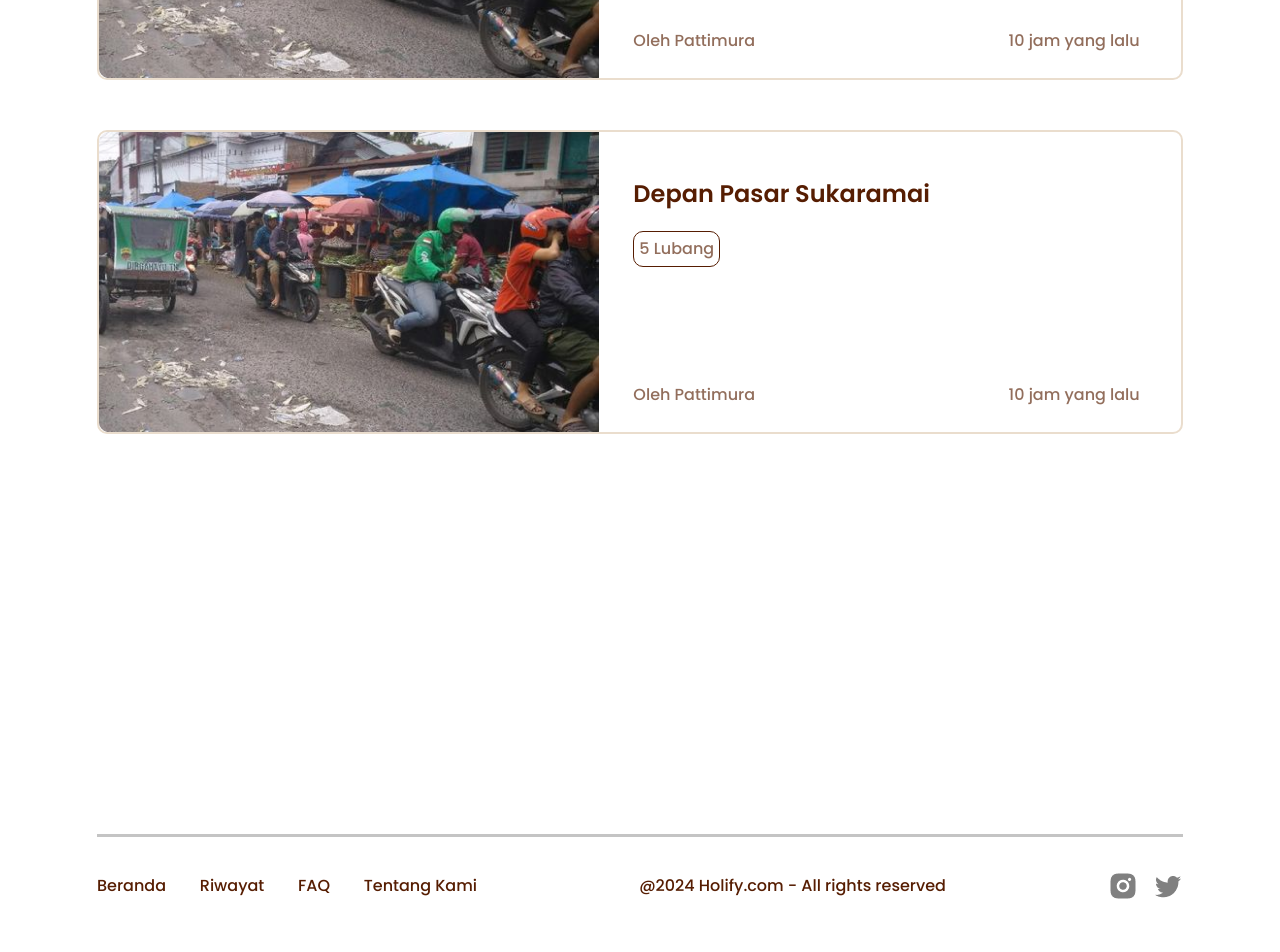
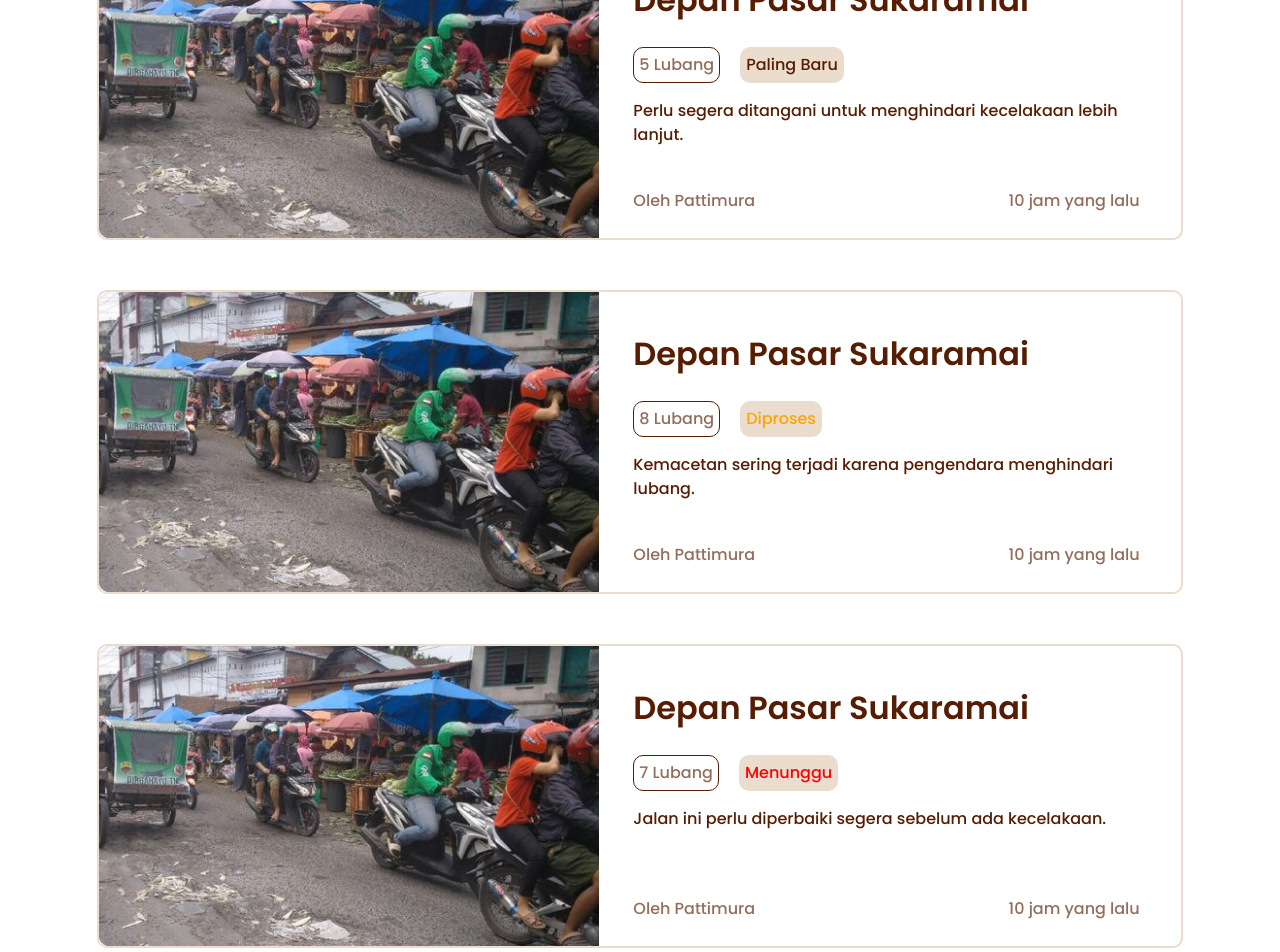
Before and after one commit to adzizPe/Massive_Project, a React (Vite) app in the folder WebUser_Pattimura/Front-End/: page /history in a window 1280 px wide. Shown: the part 1080-2032 px from the top of the page. Built offline with nearby package versions, Linux system fonts and the light colour scheme.

Commit message:
perubahan

```diff
--- a/WebUser_Pattimura/Front-End/src/views/History/history.scss
+++ b/WebUser_Pattimura/Front-End/src/views/History/history.scss
@@ -10,7 +10,7 @@
       flex-direction: column;
       align-items: center;
       width: 1086px;
-      margin-top: 40px;
+      margin-top: 200px;
     }
 
     .section-list-btn {
@@ -44,17 +44,69 @@
         padding: 15px;
 
         h3 {
-          font-size: 24px;
+          font-size: 32px;
         }
 
+        /* Style untuk info-hole */
         .info-hole {
-          position: absolute;
-          margin-top: 10px;
+          display: inline-block;
+          margin-right: 20px; /* Atur jarak antara holes dan status */
+          margin-top: 20px;
           padding: 5px;
           border: 1px solid #561d02;
           border-radius: 10px;
           color: #561d02a4;
         }
+        /* Style untuk info-hole */
+        .info-hole {
+          display: inline-block;
+          margin-right: 20px; /* Atur jarak antara holes dan status */
+          margin-top: 20px;
+          padding: 5px;
+          border: 1px solid #561d02;
+          border-radius: 10px;
+          color: #561d02a4;
+        }
+
+        /* Style untuk info-status */
+        .info-status {
+          display: inline-block;
+          font-weight: 500; /* Contoh: bold text */
+          padding: 5px;
+          border: 1px solid #ffffff00;
+          border-radius: 10px;
+          color: #561d02a4;
+          background-color: #EADDCD;
+        }
+
+        /* Warna berdasarkan status */
+        .info-status.paling-baru {
+          color: #561d02;
+        }
+
+        .info-status.selesai {
+          color: green;
+        }
+
+        .info-status.menunggu {
+          color: red;
+        }
+
+        .info-status.diproses {
+          color: orange;
+        }
+
+        .info-status.paling-lama {
+          color: #561d02;
+        }
+
+        /* Style untuk mengatur info section */
+        .desc .info {
+          display: flex;
+          align-items: center;
+          margin-top: 100px; /* Atur jarak sesuai kebutuhan */
+        }
+
 
         .rapporteur {
           position: absolute;
@@ -74,5 +126,54 @@
     .history-footer {
       margin-top: 400px;
     }
+
+        /* Ensuring all footer-specific styles are scoped */
+    .history-footer {
+      background-color: #ffffff;
+      padding: 20px 0;
+      display: flex;
+      justify-content: center;
+      align-items: center;
+      flex-direction: column;
+      width: 100%;
+    }
+
+    .history-footer .section-footer {
+      width: 100%;
+      max-width: 1200px;
+      display: flex;
+      justify-content: space-between;
+      align-items: center;
+      flex-wrap: wrap;
+      padding: 0 20px;
+      box-sizing: border-box;
+    }
+
+    .history-footer .section-list {
+      display: flex;
+      gap: 20px;
+      justify-content: center;
+      flex: 1;
+    }
+
+    .history-footer .section-list p {
+      margin: 0;
+      cursor: pointer;
+    }
+
+    .history-footer .cpyright {
+      margin: 10px 0 ;
+      flex: 1;
+      text-align: center;
+    }
+
+    .history-footer .sosmed {
+      display: flex;
+      gap: 10px;
+      justify-content: center;
+      flex: 1;
+    }
+
+
   }
-}
+ }
--- a/WebUser_Pattimura/Front-End/src/views/History/index.jsx
+++ b/WebUser_Pattimura/Front-End/src/views/History/index.jsx
@@ -31,6 +31,132 @@ const History = () => {
     setUsername(null);
     navigate('/login');
   };
+  const [reports, setReports] = useState([
+    // ... (existing reports array)
+    {
+      id: 1,
+      title: 'Depan Pasar Sukaramai',
+      holes: 5,
+      description: 'Ada banyak lubang di jalan ini yang menyebabkan kemacetan.',
+      author: 'Pattimura',
+      time: '10 jam yang lalu',
+      status: 'Selesai',
+      image: 'src/assets/history.png', // Ensure the image path is correct
+      additionalInfo: 'Informasi tambahan tentang laporan ini.'
+    },
+    {
+      id: 2,
+      title: 'Depan Pasar Sukaramai',
+      holes: 5,
+      description: 'Lubang ini sangat dalam dan berbahaya bagi pengendara motor.',
+      author: 'Pattimura',
+      time: '10 jam yang lalu',
+      status: 'Selesai',
+      image: 'src/assets/history.png', // Ensure the image path is correct
+      additionalInfo: 'Informasi tambahan tentang laporan ini.'
+    },
+    {
+      id: 3,
+      title: 'Depan Pasar Sukaramai',
+      holes: 7,
+      description: 'Jalan ini perlu diperbaiki segera sebelum ada kecelakaan.',
+      author: 'Pattimura',
+      time: '10 jam yang lalu',
+      status: 'Menunggu',
+      image: 'src/assets/history.png', // Ensure the image path is correct
+      additionalInfo: 'Informasi tambahan tentang laporan ini.'
+    },
+    {
+      id: 4,
+      title: 'Depan Pasar Sukaramai',
+      holes: 8,
+      description: 'Kemacetan sering terjadi karena pengendara menghindari lubang.',
+      author: 'Pattimura',
+      time: '10 jam yang lalu',
+      status: 'Diproses',
+      image: 'src/assets/history.png', // Ensure the image path is correct
+      additionalInfo: 'Informasi tambahan tentang laporan ini.'
+    },
+    {
+      id: 5,
+      title: 'Depan Pasar Sukaramai',
+      holes: 4,
+      description: 'Lubang ini telah ada selama beberapa bulan tanpa perbaikan.',
+      author: 'Pattimura',
+      time: '10 jam yang lalu',
+      status: 'Paling Lama',
+      image: 'src/assets/history.png', // Ensure the image path is correct
+      additionalInfo: 'Informasi tambahan tentang laporan ini.'
+    },
+    {
+      id: 6,
+      title: 'Depan Pasar Sukaramai',
+      holes: 5,
+      description: 'Perlu segera ditangani untuk menghindari kecelakaan lebih lanjut.',
+      author: 'Pattimura',
+      time: '10 jam yang lalu',
+      status: 'Paling Baru',
+      image: 'src/assets/history.png', // Ensure the image path is correct
+      additionalInfo: 'Informasi tambahan tentang laporan ini.'
+    },
+    {
+      id: 7,
+      title: 'Depan Pasar Sukaramai',
+      holes: 3,
+      description: 'Lubang kecil tapi cukup mengganggu lalu lintas.',
+      author: 'Pattimura',
+      time: '1 jam yang lalu',
+      status: 'Paling Baru',
+      image: 'src/assets/history.png', // Ensure the image path is correct
+      additionalInfo: 'Informasi tambahan tentang laporan ini.'
+    },
+    // Tambahkan laporan lain di sini
+  ]);
+  const statusPriority = {
+    'Menunggu': 1,
+    'Diproses': 5,
+    'Selesai': 3,
+    'Paling Baru': 4,
+    'Paling Lama': 2
+  };
+  const sortByStatusPriority = (a, b) => {
+    return statusPriority[a.status] - statusPriority[b.status];
+  };
+  const handleFilterChange = (newFilter) => {
+    setFilter(newFilter);
+  };
+
+  const handleReportClick = (report) => {
+    setSelectedReport(report);
+    setIsPopupVisible(true);
+  };
+
+  const handleClosePopup = () => {
+    setIsPopupVisible(false);
+    setSelectedReport(null);
+  };
+  const filteredReports = reports.filter(report => {
+    if (filter === 'Paling Baru') {
+      return report.status === 'Paling Baru' || report.status === 'Menunggu' || report.status === 'Selesai' || report.status === 'Diproses';
+    } else if (filter === 'Paling Lama') {
+      return report.status === 'Paling Lama' || report.status === 'Selesai';
+    } else if (filter === 'Menunggu') {
+      return report.status === 'Menunggu';
+    } else if (filter === 'Diproses') {
+      return report.status === 'Diproses';
+    } else if (filter === 'Selesai') {
+      return report.status === 'Selesai';
+    }
+    return report;
+  }).sort((a, b) => {
+    if (filter === 'Paling Baru') {
+      return b.id - a.id;
+    } else if (filter === 'Paling Lama') {
+      return a.id - b.id;
+    }
+    return sortByStatusPriority(a, b);
+  });
+
 
   return (
     <div className='page'>
@@ -61,45 +187,33 @@ const History = () => {
           <p>Laporan yang pernah dikirim oleh masyarakat</p>
         </div>
         <div className='section-list-btn'>
-          <button className='active-btn'>Paling Baru</button>
-          <button>Paling Lama</button>
-          <button>Menunggu</button>
-          <button>Diproses</button>
-          <button>Selesai</button>
+        <button className={filter === 'Paling Baru' ? 'active-btn' : ''} onClick={() => handleFilterChange('Paling Baru')}>Paling Baru</button>
+          <button className={filter === 'Paling Lama' ? 'active-btn' : ''} onClick={() => handleFilterChange('Paling Lama')}>Paling Lama</button>
+          <button className={filter === 'Menunggu' ? 'active-btn' : ''} onClick={() => handleFilterChange('Menunggu')}>Menunggu</button>
+          <button className={filter === 'Diproses' ? 'active-btn' : ''} onClick={() => handleFilterChange('Diproses')}>Diproses</button>
+          <button className={filter === 'Selesai' ? 'active-btn' : ''} onClick={() => handleFilterChange('Selesai')}>Selesai</button>
         </div>
-        <div className='section-history'>
-          <img src={imgHistory} alt="history" />
-          <div className='desc'>
-            <h3>Depan Pasar Sukaramai</h3>
-            <p className='info-hole'>5 Lubang</p>
-            <div className='rapporteur'>
-              <p>Oleh Pattimura</p>
-              <p>10 jam yang lalu</p>
+        {filteredReports.map(report => (
+          <div key={report.id} className='section-history' onClick={() => handleReportClick(report)}>
+            <img src={imgHistory} alt="history" />
+            <div className='desc'>
+              <h3>{report.title}</h3>
+              <div className='info'>
+                <p className='info-hole'>{report.holes} Lubang</p>
+                <p className={`info-status ${report.status.toLowerCase().replace(' ', '-')}`}>{report.status}</p>
+              </div>
+              <p className='description'>{report.description}</p>
+              <div className='rapporteur'>
+                <p>Oleh {report.author}</p>
+                <p>{report.time}</p>
+              </div>
             </div>
           </div>
-        </div>
-        <div className='section-history'>
-          <img src={imgHistory} alt="history" />
-          <div className='desc'>
-            <h3>Depan Pasar Sukaramai</h3>
-            <p className='info-hole'>5 Lubang</p>
-            <div className='rapporteur'>
-              <p>Oleh Pattimura</p>
-              <p>10 jam yang lalu</p>
-            </div>
-          </div>
-        </div>
-        <div className='section-history'>
-          <img src={imgHistory} alt="history" />
-          <div className='desc'>
-            <h3>Depan Pasar Sukaramai</h3>
-            <p className='info-hole'>5 Lubang</p>
-            <div className='rapporteur'>
-              <p>Oleh Pattimura</p>
-              <p>10 jam yang lalu</p>
-            </div>
-          </div>
-        </div>
+        ))}
+        {isPopupVisible && (
+          <Popup report={selectedReport} onClose={handleClosePopup} />
+        )}
+
         <footer className='history-footer'>
           <div className='section-footer'>
             <div className='section-list'>
```
